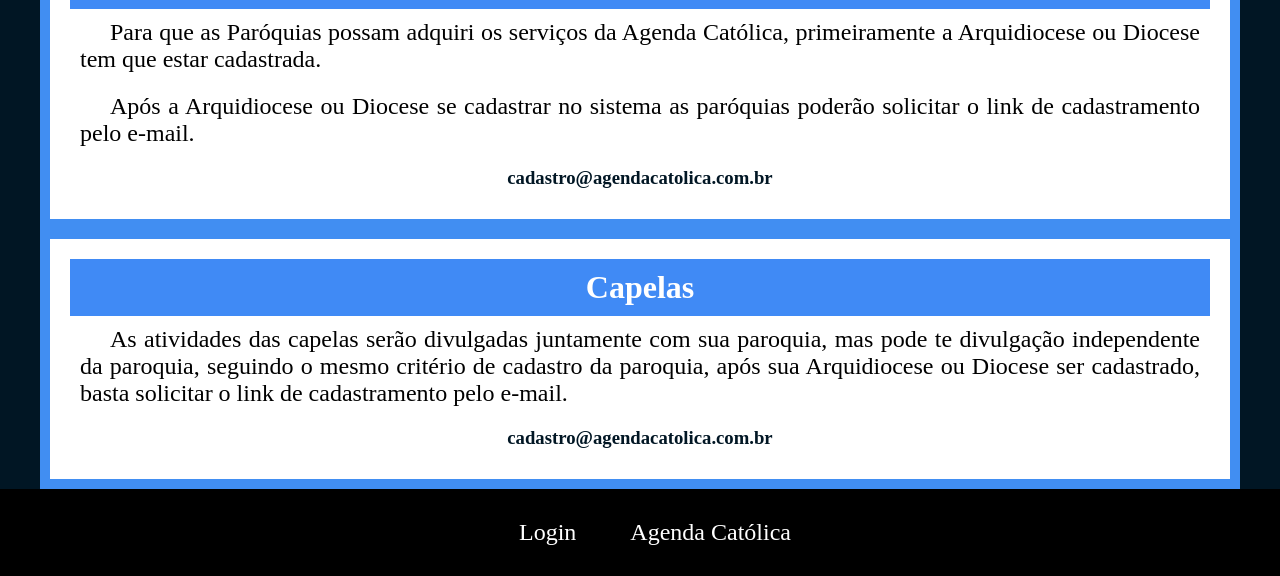
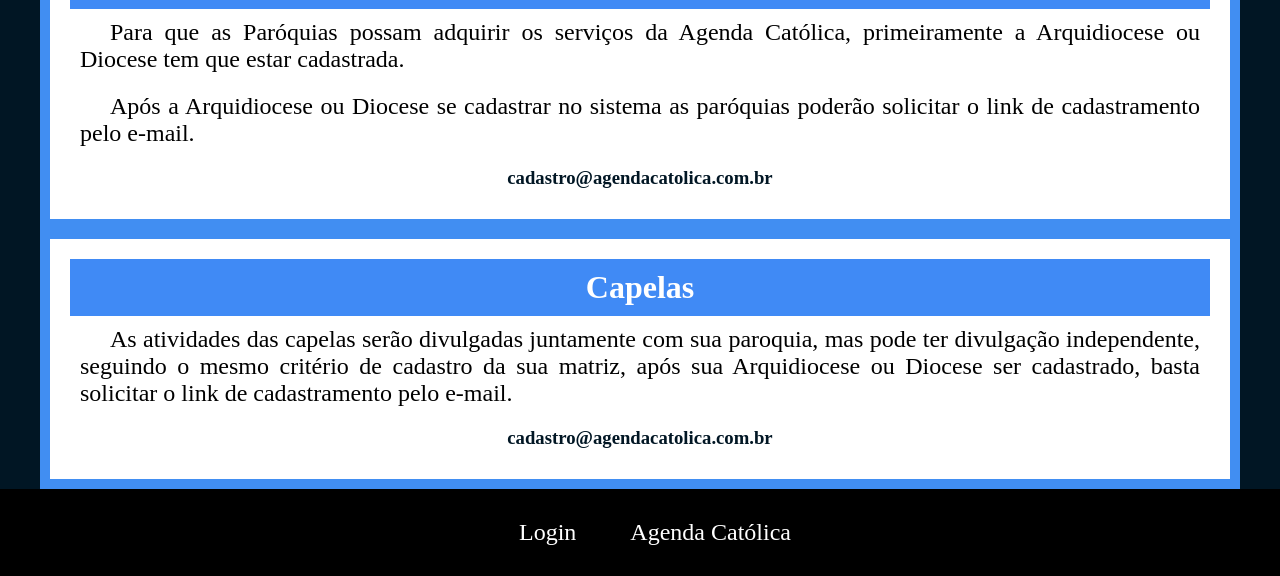
Before and after one commit to AparecidoRS/Agenda_catolica, a plain HTML site: page cadastro.html in a window 1280 px wide. Shown: the part 657-1233 px from the top of the page. Drawn offline with Linux system fonts and the light colour scheme.

Commit message:
ortografias

```diff
--- a/cadastro.html
+++ b/cadastro.html
@@ -23,14 +23,14 @@
 
         <div class="norma">
             <h1>Paróquias</h1>
-            <p>Para que as Paróquias possam adquiri os serviços da Agenda Católica, primeiramente a Arquidiocese ou Diocese tem que estar cadastrada.</p>
+            <p>Para que as Paróquias possam adquirir os serviços da Agenda Católica, primeiramente a Arquidiocese ou Diocese tem que estar cadastrada.</p>
             <p>Após a Arquidiocese ou Diocese se cadastrar no sistema as paróquias poderão solicitar o link de cadastramento pelo e-mail.</p>
             <h3><strong>cadastro@agendacatolica.com.br</strong></h3>
         </div>
 
         <div class="norma">
             <h1>Capelas</h1>
-            <p>As atividades das capelas serão divulgadas juntamente com sua paroquia, mas pode te divulgação independente da paroquia, seguindo o mesmo critério de cadastro da paroquia, após sua Arquidiocese ou Diocese ser cadastrado, basta solicitar o link de cadastramento pelo e-mail.</p>
+            <p>As atividades das capelas serão divulgadas juntamente com sua paroquia, mas pode ter divulgação independente, seguindo o mesmo critério de cadastro da sua matriz, após sua Arquidiocese ou Diocese ser cadastrado, basta solicitar o link de cadastramento pelo e-mail.</p>
             <h3><strong>cadastro@agendacatolica.com.br</strong></h3>
         </div>
     </section>
```
